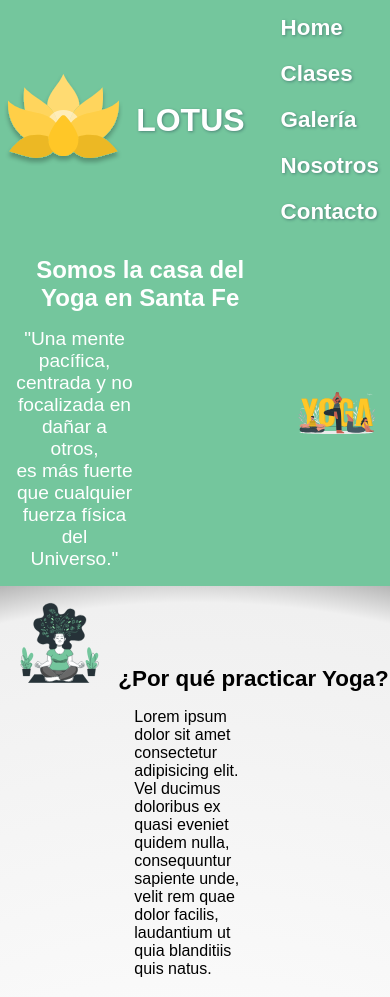
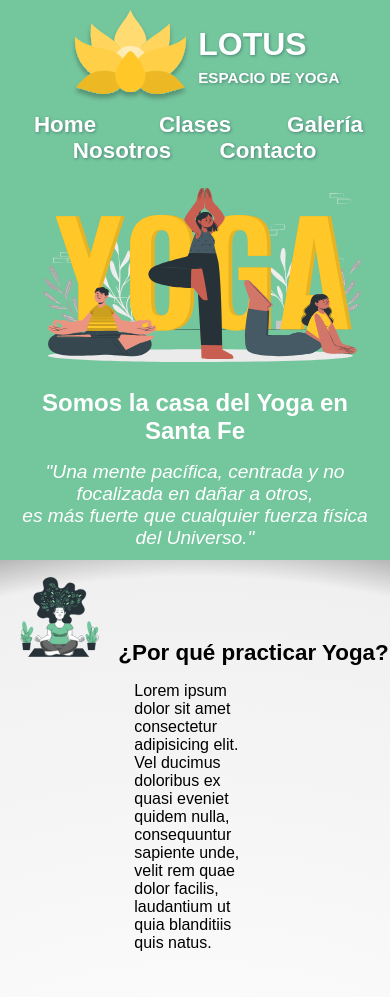
Before and after one commit to icantond/preentrega2-cantondebat, a plain HTML site: page index.html in a window 390 px wide. Shown: the top 997 px of the page. Drawn offline with Linux system fonts and the light colour scheme.

Commit message:
Se modificó estructura de Navbar y Cover y se llevaron a vista mobile 320px a 600px

```diff
--- a/css/styles.css
+++ b/css/styles.css
@@ -39,62 +39,85 @@ main {
 }
 
 
-/* header */
-header {
+/******* comienzo header ***********/
+.header {
     background-color: #74C69D;
-
-
-}
-
-.navbar {
+    display: flex;
+    flex-direction: column;
+    overflow: scroll;
+    width: 100%;
     color: #ffffff;
     text-shadow: 1px 1px 3px #2646537b;
     font-family: 'Alef', sans-serif;
-    display: flex;
-    flex-direction: row;
-    align-items: center;
-    justify-content: center;
+}
+
+.brand {
     width: 100%;
-}
-.brand{
-    display: flex;
-    flex-direction: row;
-    /* align-items: center;
-    justify-content: center; */
-    justify-content: center;
-    margin: 0.5rem;
+    padding: 5px;
+    display: grid;
+    grid-template-columns: 1fr 1fr;
+    grid-template-rows: 1.5fr 1fr;
+    grid-template-areas:
+    "logo title"
+    "logo subtitle";
 }
 
 .brand__logo {
-    min-width: 80px;
-    display: block;
+    max-width: 35vw;
+    margin: 5px;
+    grid-area: logo;
+    justify-self: right;
+    align-self: center;
+}
+
+.brand__logo:hover{
+    transform: scale(1.2);
 }
 
 .brand__title {
-    padding: 5px;
-    margin: 0.5rem;
-    display: flex;
-    align-items: center;
-    flex-direction: row;
-    gap: 0.7rem;
-}
-
-.__title__title {
-    font-size: 1.8rem;
+    padding: 0.2rem;
+    justify-self: left;
+    align-self: flex-end;
 }
 
 .brand__subtitle {
-    font-size: 1rem;
-    text-align: center;
+    padding: 0.2rem;
+    font-size: 0.95rem;
+    justify-self: left;
+    align-self: flex-start;
+}
+
+.navbar__list{
+    display: grid;
+    grid-template-columns: repeat(6, 1fr);
+    grid-template-rows: 1fr 1fr;
+    justify-items: center;
+}
+.home{
+    grid-column: 1/3;
+}
+
+.clases{
+    grid-column: 3/5;
+}
+
+.galeria{
+    grid-column: 5/7;
+}
+
+.nosotros{
+    grid-column: -6/-4;
+    padding-right: 1rem;
+}
+
+.contacto{
+    grid-column: -4/-2;
+    padding-left: 1rem;
 }
 
 .navbar__list li {
     font-size: 1.4rem;
     font-weight: bolder;
-    margin: 10px;
-    padding: 5px;
-    display: flex;
-    flex-direction: row;
 }
 
 .navbar__list li:hover {
@@ -113,20 +136,19 @@ header {
 nav a {
     color: #ffffff;
 }
+/********* fin header **********/
 
-nav li {
-    display: inline-block;
-}
-
+/********* comienzo cover **********/
 .cover {
     background-color: #74C69D;
     display: flex;
+    flex-direction: column-reverse;
     align-items: center;
     justify-content: center;
 }
 
 .cover__legend {
-    padding: 1rem;
+    padding: 0.7rem;
 }
 
 .cover__legend__title {
@@ -138,25 +160,19 @@ nav li {
 
 .cover__legend__text {
     font-family: 'Josefin Sans', sans-serif;
+    font-style: italic;
     color: #ffffff;
     text-align: center;
     font-size: 1.2rem;
-    max-width: 30vw;
     margin-top: 1rem;
 }
 
 .cover__img {
-    width: 45%;
-    display: flex;
-    justify-content: center;
-    padding: 5px;
+    width: 85%;
+    margin: 1.5rem auto 1rem;
 }
 
-.cover__img__img {
-    max-width: 80%;
-}
-
-/* FIN DEL HEADER */
+/********* fin cover **********/
 
 /* COMIENZO ARTÍCULOS DEL MAIN */
 
--- a/index.html
+++ b/index.html
@@ -13,27 +13,28 @@
 <body>
 
     <!-- Comienzo del header -->
-    <header>
+    <header class="header">
         <!-- Comienzo de Navbar -->
-        <div class="navbar">
         <div class="brand">
-                <img src="./img/logo.svg" alt="logo de Lotus, espacio de yoga, una flor de loto amarilla" class="brand__logo">
-                    <h1 class="brand__title">LOTUS </h1>
+            <img src="./img/logo.svg" alt="logo de Lotus, espacio de yoga, una flor de loto amarilla"
+                class="brand__logo">
+            <h1 class="brand__title">LOTUS</h1>
+            <h2 class="brand__subtitle">ESPACIO DE YOGA</h2>
         </div>
         <nav class="navbar">
             <ul class="navbar__list">
-                    <li class="navbar__link"><a href="index.html">Home</a></li>
-                    <li class="navbar__link"><a href="./pages/clases.html">Clases</a></li>
-                    <li class="navbar__link"><a href="./pages/galeria.html">Galería</a></li>
-                    <li class="navbar__link"><a href="./pages/nosotros.html">Nosotros</a></li>
-                    <li class="navbar__link"><a href="./pages/contacto.html">Contacto</a></li>
+                <li class="navbar__link home"><a href="index.html">Home</a></li>
+                <li class="navbar__link clases"><a href="./pages/clases.html">Clases</a></li>
+                <li class="navbar__link galeria"><a href="./pages/galeria.html">Galería</a></li>
+                <li class="navbar__link nosotros"><a href="./pages/nosotros.html">Nosotros</a></li>
+                <li class="navbar__link contacto"><a href="./pages/contacto.html">Contacto</a></li>
             </ul>
         </nav>
-        </div>
+    </header>
     <!-- Fin de Navbar -->
 
     <!-- comienzo del cover -->
-        <div class="cover">
+    <section class="cover">
         <!-- comienzo texto header -->
         <div class="cover__legend">
             <h3 class="cover__legend__title">Somos la casa del Yoga en Santa Fe</h3>
@@ -41,19 +42,13 @@
                 más
                 fuerte que cualquier fuerza física del Universo."</p>
         </div>
-            <!-- fin texto header -->
-
-            <!-- comienzo ilustración cover -->
-            <div class="cover__img">
         <img src="./img/cover-img.svg"
             alt="Ilustración de personas practicando Yoga en distintas posiciones con la palabra Yoga detrás"
-                    class="cover__img__img">
-            </div>
-            <!-- fin ilustración cover -->
-        </div>
+            class="cover__img">
+    </section>
     <!-- fin del cover -->
 
-    </header>
+
     <!-- Fin del header  -->
 
     <!-- Comienzo del main -->
```
Lines whose indentation alone changed are shown as unchanged.
